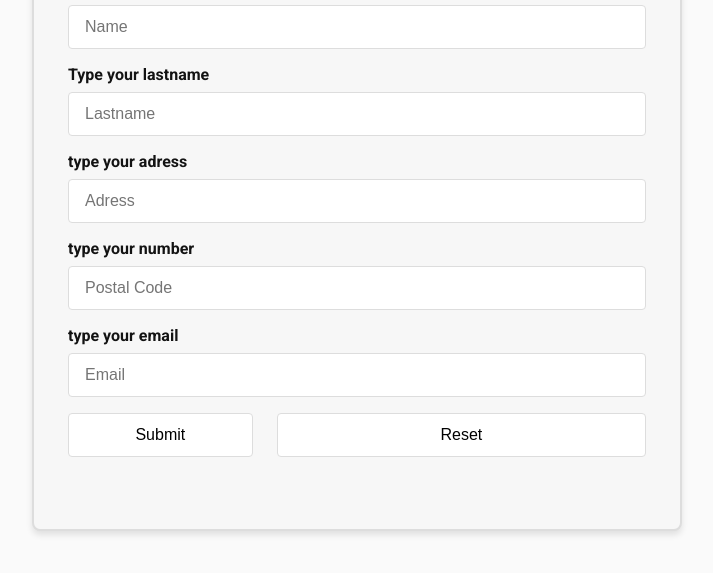
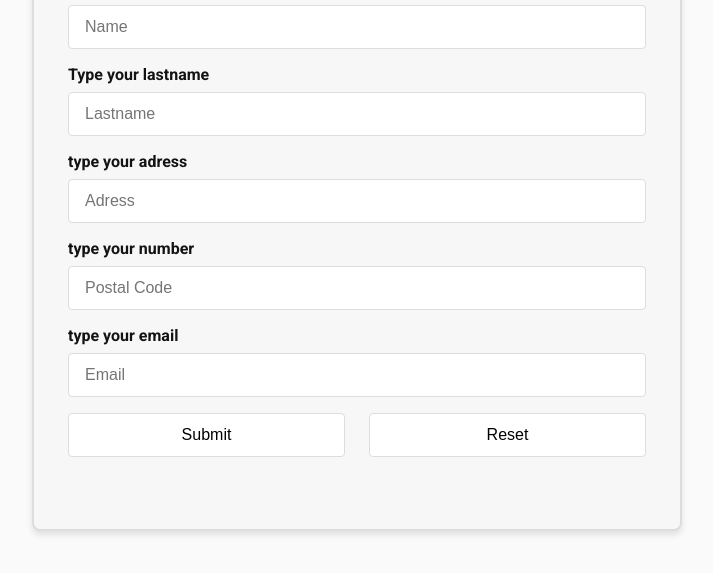
Before and after one commit to Seba010d/Form-validering, a plain HTML site: page Index.html in a window 1280 px wide. Shown: the part 157-730 px from the top of the page, without its empty margins (283-996 px from the left). Drawn offline with Linux system fonts and the light colour scheme.

Commit message:
fixed submit and reset button

```diff
--- a/Assets/Css/Style.css
+++ b/Assets/Css/Style.css
@@ -90,6 +90,12 @@ form fieldset > div > {
   width: 100%;
 }
 
+#button {
+  display: grid;
+  grid-template-columns: repeat(2, 1fr);
+  cursor: pointer;
+}
+
 /* #endregion */
 
 /* Responsive Design */
--- a/Index.html
+++ b/Index.html
@@ -55,7 +55,7 @@
           required
         />
 
-        <div>
+        <div id="button">
           <input type="submit" value="Submit" />
           <input type="reset" value="Reset" />
         </div>
```
